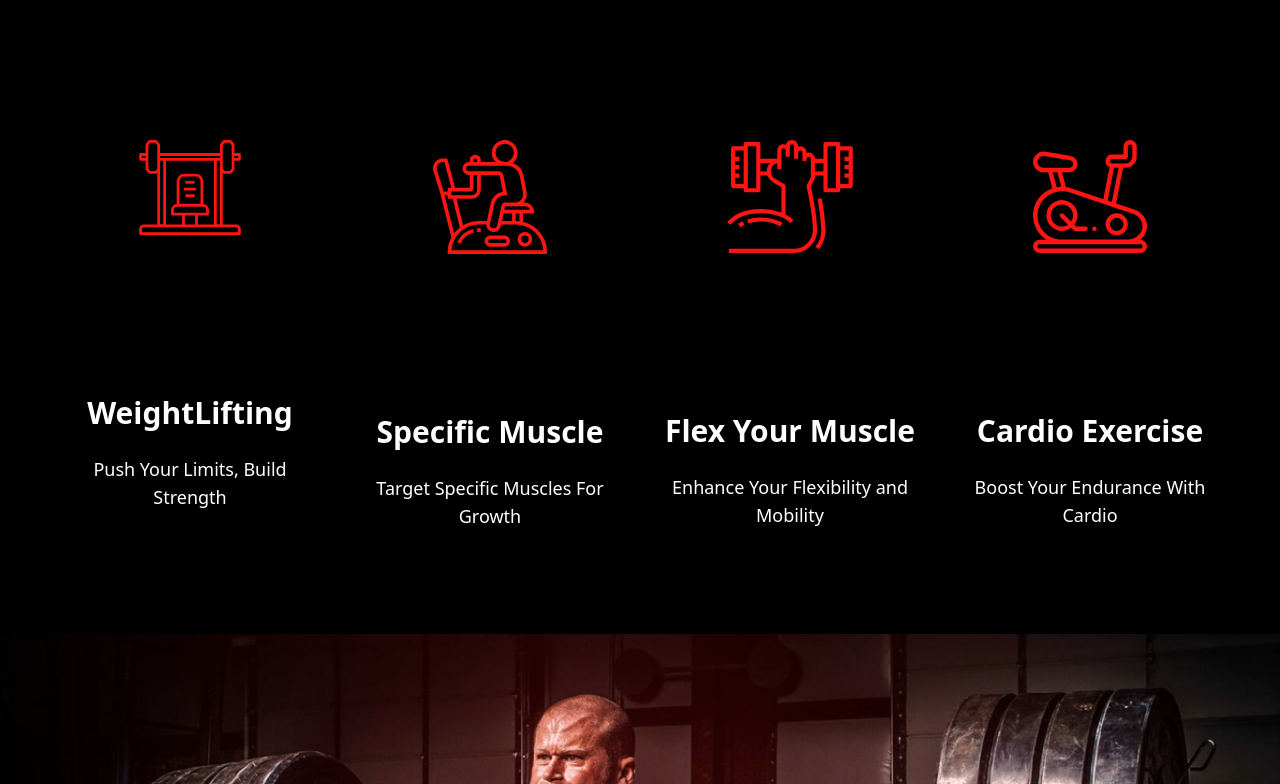
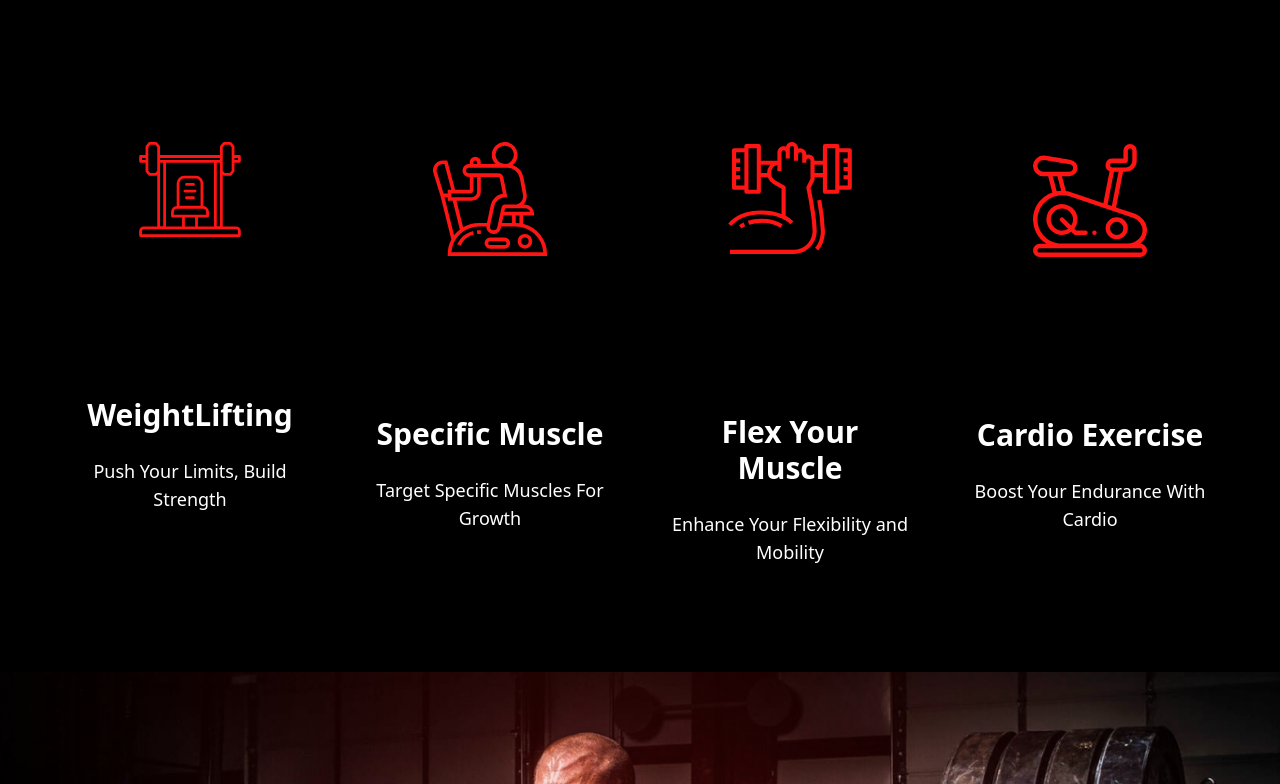
Before and after one commit to Eden12mek/Gym, a React (Create React App) app: page / in a window 1280 px wide. Shown: the part 1076-1860 px from the top of the page. Built offline with nearby package versions, Linux system fonts and the light colour scheme.

Commit message:
hover and routing

```diff
--- a/public/index.html
+++ b/public/index.html
@@ -3,10 +3,9 @@
 
 <head>
   <meta charset="utf-8" />
-  <!-- Set the favicon to OIP(1).jpeg -->
-  <link rel="icon" href="/public/OIP (1).jpeg" />
+  <link rel="icon" href="./Gym.jpeg">
 
-  <title>Heni GYM</title>
+  <title>Hena GYM</title>
 </head>
 
 <body>
--- a/src/Components/Features.jsx
+++ b/src/Components/Features.jsx
@@ -12,25 +12,25 @@ function Features() {
 
       <div className="flex flex-wrap pt-8 max-w-full mt-20">
         {/* Feature 1 */}
-        <div className="flex flex-col items-center basis-full sm:basis-1/2 lg:basis-1/4 p-6 rounded-lg shadow-xl transition-transform transform hover:scale-105 hover:shadow-2xl">
+        <div className="flex flex-col items-center basis-full sm:basis-1/2 lg:basis-1/4 p-6 rounded-lg shadow-xl border-2 border-transparent transition-transform transform hover:scale-105 hover:shadow-[0_0_20px_red] hover:border-red-600">
           <Featurebox image={fimage1} title={<span className="font-bold text-2xl md:text-3xl">WeightLifting</span>} />
           <p className="text-lg text-center mt-6">Push Your Limits, Build Strength</p>
         </div>
 
         {/* Feature 2 */}
-        <div className="flex flex-col items-center basis-full sm:basis-1/2 lg:basis-1/4 p-6 rounded-lg shadow-xl transition-transform transform hover:scale-105 hover:shadow-2xl">
+        <div className="flex flex-col items-center basis-full sm:basis-1/2 lg:basis-1/4 p-6 rounded-lg shadow-xl border-2 border-transparent transition-transform transform hover:scale-105 hover:shadow-[0_0_20px_red] hover:border-red-600">
           <Featurebox image={fimage2} title={<span className="font-bold text-2xl md:text-3xl">Specific Muscle</span>} />
           <p className="text-lg text-center mt-6">Target Specific Muscles For Growth</p>
         </div>
 
         {/* Feature 3 */}
-        <div className="flex flex-col items-center basis-full sm:basis-1/2 lg:basis-1/4 p-6 rounded-lg shadow-xl transition-transform transform hover:scale-105 hover:shadow-2xl">
+        <div className="flex flex-col items-center basis-full sm:basis-1/2 lg:basis-1/4 p-6 rounded-lg shadow-xl border-2 border-transparent transition-transform transform hover:scale-105 hover:shadow-[0_0_20px_red] hover:border-red-600">
           <Featurebox image={fimage3} title={<span className="font-bold text-2xl md:text-3xl">Flex Your Muscle</span>} />
           <p className="text-lg text-center mt-6">Enhance Your Flexibility and Mobility</p>
         </div>
 
         {/* Feature 4 */}
-        <div className="flex flex-col items-center basis-full sm:basis-1/2 lg:basis-1/4 p-6 rounded-lg shadow-xl transition-transform transform hover:scale-105 hover:shadow-2xl">
+        <div className="flex flex-col items-center basis-full sm:basis-1/2 lg:basis-1/4 p-6 rounded-lg shadow-xl border-4 border-transparent transition-transform transform hover:scale-105 hover:shadow-[0_0_20px_red] hover:border-red-600">
           <Featurebox image={fimage4} title={<span className="font-bold text-2xl md:text-3xl">Cardio Exercise</span>} />
           <p className="text-lg text-center mt-6">Boost Your Endurance With Cardio</p>
         </div>
--- a/src/Components/Header.jsx
+++ b/src/Components/Header.jsx
@@ -5,6 +5,8 @@ import Navbar from './Navbar';
 function Header() {
   // State to manage button text and width
   const [isJoined, setIsJoined] = useState(false);
+  const [isHovered, setIsHovered] = useState(false);
+
 
   // Handle button click event
   const handleButtonClick = () => {
@@ -29,7 +31,7 @@ function Header() {
         </p>
         <button
           onClick={handleButtonClick} // Trigger handleButtonClick on button click
-          className="text-white"
+          className="text-white hover:scale-105"
           style={{
             backgroundColor: 'crimson',
             borderRadius: 10,
@@ -39,12 +41,15 @@ function Header() {
             paddingBottom: '0.5rem',
             fontSize: '20px',
             marginTop: '30px',
-            transition: 'width 0.5s ease',
-            transform: isJoined ? 'translateX(20px)' : 'none',
+            transition: 'width 0.5s ease, transform 0.3s ease', // Include transform in the transition
+            transform: `${isJoined ? 'translateX(20px)' : 'none'} scale(${isHovered ? 1.05 : 1})`, // Apply scale effect
           }}
+          onMouseEnter={() => setIsHovered(true)}
+          onMouseLeave={() => setIsHovered(false)}
         >
           {isJoined ? "Welcome To Hena's Gym" : "JOIN US"}
         </button>
+
       </div>
     </div>
   );
--- a/src/Components/Navbar.jsx
+++ b/src/Components/Navbar.jsx
@@ -26,7 +26,9 @@ function Navbar() {
                 {/* Logo and Text Container */}
                 <div className="flex items-center space-x-2">
                     <h1 className="text-white text-3xl font-extrabold tracking-wide flex items-center lg:pl-40 lg:pt-3">
-                        <span className="font-serif pl-10 pt-5 lg:pl-0" style={{ fontFamily: 'Poppins, sans-serif' }}>ℌ𝔢𝔫𝔞 𝔾𝕪𝕞 </span>
+                        <a href="#top" className="font-serif pl-10 pt-5 lg:pl-0" style={{ fontFamily: 'Poppins, sans-serif' }}>
+                            ℌ𝔢𝔫𝔞 𝔾𝕪𝕞
+                        </a>
                     </h1>
                 </div>
 
```
Also changed, not shown: public/Gym.jpeg (added), public/OIP (1).jpeg (deleted).
